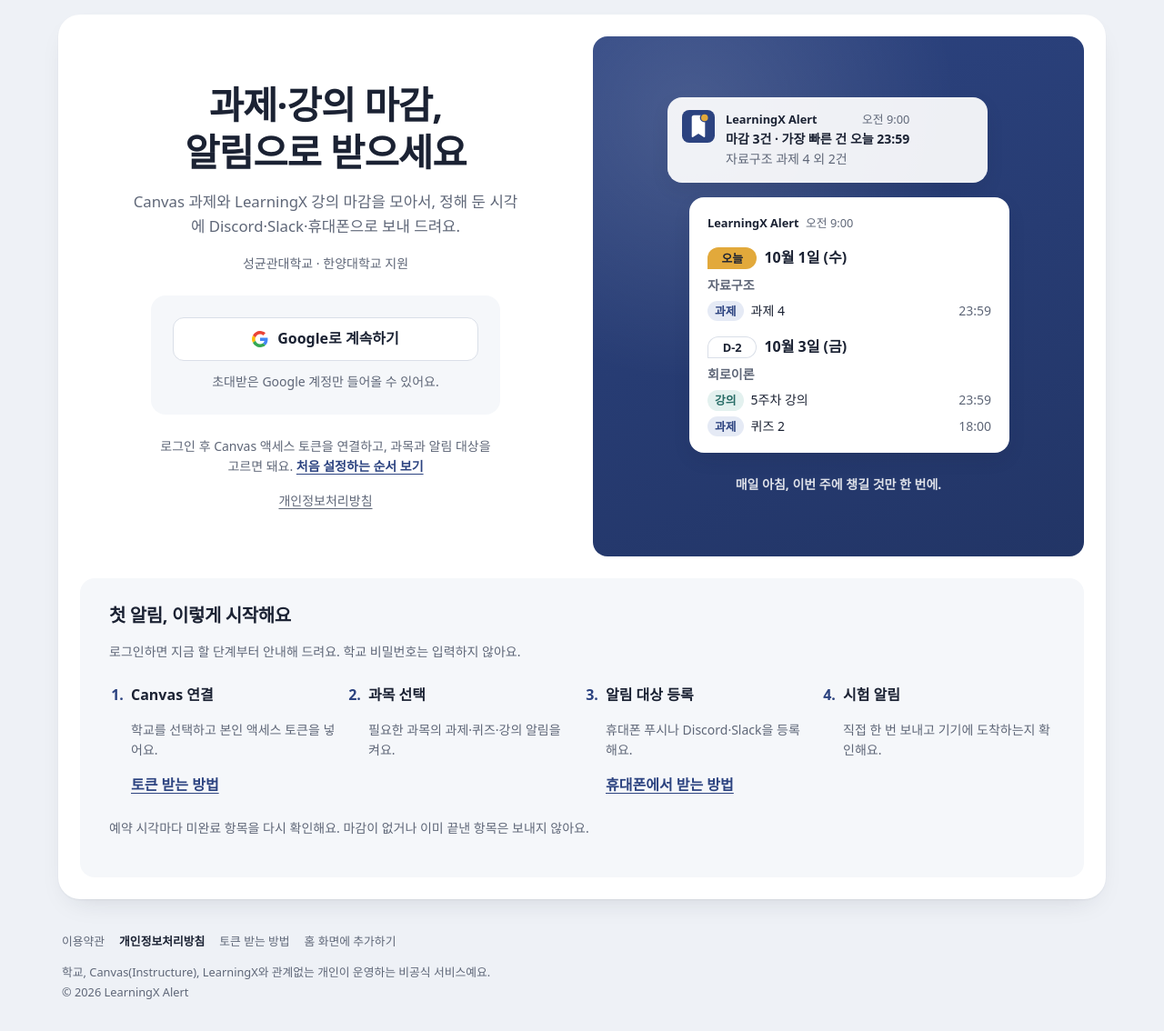
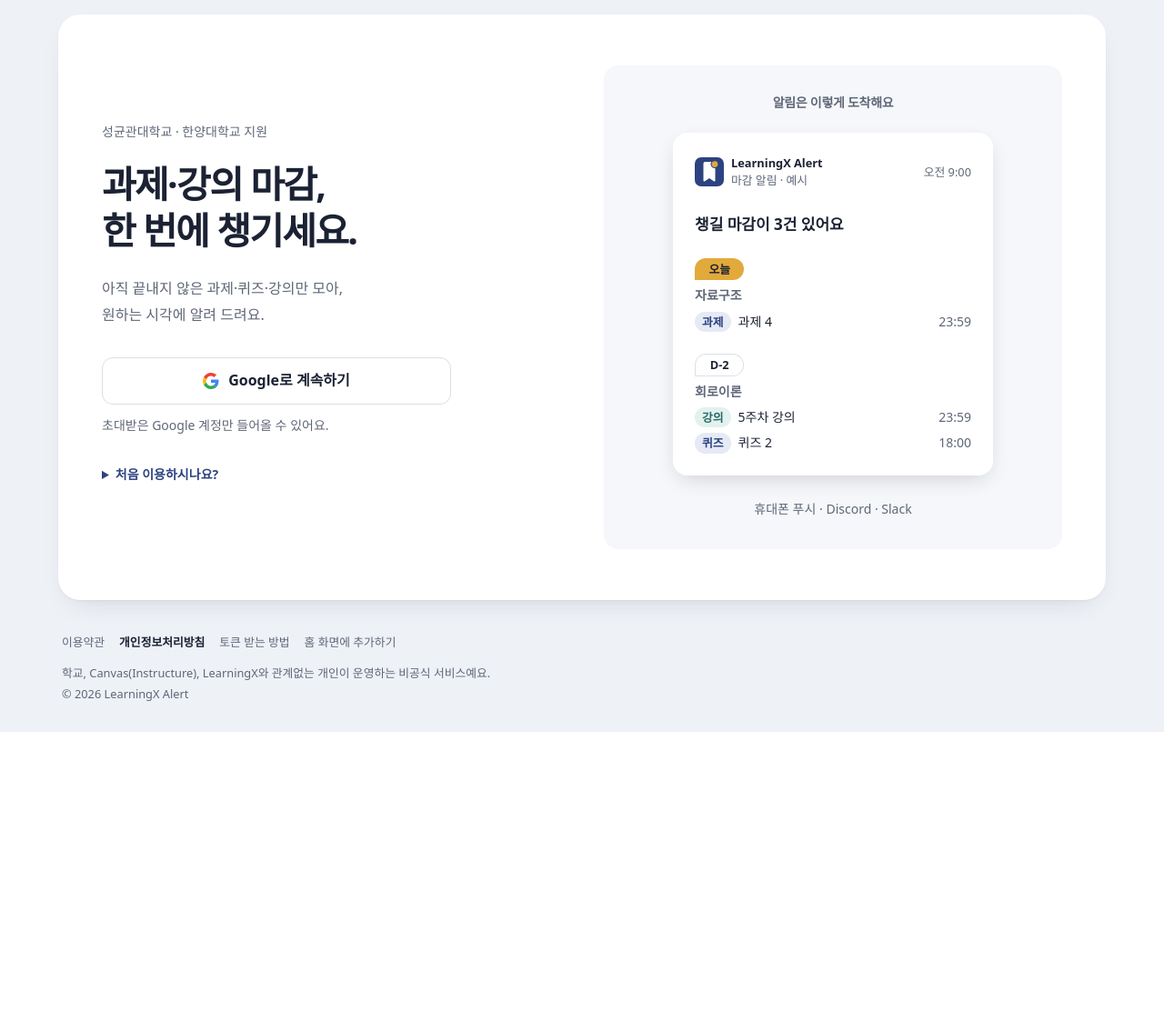
Before and after one commit to hjkim24/learningx-alert-web, a Django app: page /accounts/login/ in a window 1280 px wide. Shown: the part 66-1200 px from the top of the page at 91% size. After the commit the page ends 871 px from the top, so only its background shows below. Run offline with Django 5.2, Linux system fonts and the light colour scheme; some libraries are stand-ins or nearby versions.

Commit message:
fix: simplify login layout and setup help

```diff
--- a/static/app.css
+++ b/static/app.css
@@ -1381,77 +1381,80 @@ button[aria-busy="true"] {
   display: none;
 }
 
-/* Login: headline + sign-in card on the left, a sample alert on the right. */
+/* Login: one introduction and one real-sized notification example. */
+.page-frame:has(.login-layout) {
+  min-height: 0;
+  padding-bottom: 0;
+}
+
 .login-layout {
   display: grid;
   grid-template-columns: minmax(0, 1fr) minmax(0, 1fr);
-  gap: 24px;
-  min-height: calc(100vh - 180px);
-  padding: 24px;
+  align-items: center;
+  gap: 48px;
+  padding: 56px 48px;
 }
 
 .login-main {
-  display: flex;
-  flex-direction: column;
-  align-items: center;
-  justify-content: center;
-  padding: 48px 32px;
-  text-align: center;
+  min-width: 0;
+  padding: 16px 0;
+  word-break: keep-all;
 }
 
 .login-main h1 {
-  margin: 0 0 16px;
-  font-size: clamp(2rem, 3.6vw, 2.6rem);
+  margin: 0 0 24px;
+  font-size: clamp(2rem, 3.2vw, 2.75rem);
   line-height: 1.25;
-  letter-spacing: -0.02em;
+  letter-spacing: -0.04em;
 }
 
 .login-lead {
-  max-width: 26em;
+  max-width: 25em;
   margin: 0 0 32px;
   color: var(--muted);
-  font-size: 1.05rem;
-  line-height: 1.6;
+  font-size: var(--fs-body);
+  line-height: 1.8;
 }
 
 .login-schools {
-  margin: -16px 0 24px;
+  margin: 0 0 20px;
   color: var(--muted);
   font-size: var(--fs-small);
 }
 
 .login-start {
-  scroll-margin-top: 16px;
-}
-
-.login-start-steps {
-  display: grid;
-  grid-template-columns: repeat(4, minmax(0, 1fr));
-  gap: 24px;
-  padding-left: 20px;
-  margin: 24px 0;
-}
-
-.login-start-steps li {
-  padding-left: 4px;
-}
-
-.login-start-steps li::marker {
+  max-width: 24rem;
+  margin-top: 24px;
+  color: var(--muted);
+  font-size: var(--fs-small);
+}
+
+.login-start summary {
+  width: fit-content;
+  padding: 8px 0;
   color: var(--brand);
-  font-weight: 700;
-}
-
-.login-start-steps p {
-  color: var(--muted);
-  font-size: var(--fs-small);
-  line-height: 1.6;
+  cursor: pointer;
+  font-weight: 600;
+}
+
+.login-start-body {
+  padding: 4px 0 0;
+  line-height: 1.8;
+}
+
+.login-start-body p {
+  margin: 0 0 8px;
+}
+
+.login-start-body a {
+  display: inline-flex;
+  align-items: center;
+  min-height: 44px;
+  margin-right: 16px;
 }
 
 .login-card {
-  width: min(100%, 24rem);
-  border-radius: var(--r-block);
-  background: var(--surface-2);
-  padding: 24px;
+  max-width: 24rem;
 }
 
 .login-card form {
@@ -1460,7 +1463,7 @@ button[aria-busy="true"] {
 
 .google-button {
   width: 100%;
-  min-height: 48px;
+  min-height: 52px;
   border: 1px solid var(--line);
   border-radius: var(--r-control);
   background: var(--surface);
@@ -1490,28 +1493,6 @@ button[aria-busy="true"] {
   margin: 12px 0 0;
 }
 
-.login-after {
-  max-width: 24rem;
-  margin: 24px 0 0;
-  color: var(--muted);
-  font-size: var(--fs-small);
-  line-height: 1.6;
-  word-break: keep-all;
-}
-
-.login-after .guide-link {
-  white-space: nowrap;
-}
-
-.login-legal {
-  margin: 16px 0 0;
-  font-size: var(--fs-small);
-}
-
-.login-legal a {
-  color: var(--muted);
-}
-
 /* ---------- Privacy policy ---------- */
 .policy-list {
   margin: 0;
@@ -1537,84 +1518,68 @@ button[aria-busy="true"] {
 
 .login-visual {
   border-radius: var(--r-block);
-  background:
-    radial-gradient(circle at 20% 15%, rgb(255 255 255 / 14%), transparent 45%),
-    linear-gradient(160deg, var(--brand) 0%, var(--brand-strong) 100%);
+  background: var(--surface-2);
   display: flex;
   flex-direction: column;
   align-items: center;
-  justify-content: center;
-  gap: 16px;
-  padding: 48px 32px;
-  overflow: hidden;
-}
-
-.demo-push,
+  gap: 24px;
+  padding: 32px 24px;
+}
+
+.login-visual h2 {
+  margin: 0;
+  font-size: var(--fs-small);
+  font-weight: 600;
+  color: var(--muted);
+  text-align: center;
+  word-break: keep-all;
+}
+
+.demo-message p {
+  margin: 0;
+}
+
 .demo-message {
   width: min(100%, 22rem);
   border-radius: var(--r-block);
   background: var(--surface);
   box-shadow: var(--shadow-float);
   color: var(--ink);
-}
-
-.demo-push {
-  display: flex;
-  gap: 12px;
-  padding: 14px 16px;
-  background: rgb(255 255 255 / 92%);
-  transform: translateX(-12px);
-}
-
-.demo-push p,
-.demo-message p {
-  margin: 0;
-}
-
-.demo-push-icon {
-  width: 36px;
-  height: 36px;
+  display: grid;
+  gap: 24px;
+  padding: 24px;
+  font-variant-numeric: tabular-nums;
+}
+
+.demo-message-meta {
+  display: flex;
+  align-items: center;
+  gap: 8px;
+  color: var(--muted);
+  font-size: var(--fs-meta);
+  line-height: 1.5;
+}
+
+.demo-message-meta img {
   flex: none;
-  display: block;
-}
-
-.demo-push-head {
-  display: flex;
-  justify-content: space-between;
-  gap: 12px;
-  font-size: var(--fs-meta);
-}
-
-.demo-push-head span,
-.demo-push-body {
-  color: var(--muted);
-}
-
-.demo-push-title {
-  font-size: var(--fs-small);
-  font-weight: 700;
-}
-
-.demo-push-body {
-  font-size: var(--fs-small);
-}
-
-.demo-message {
-  display: grid;
-  gap: 16px;
-  padding: 18px 20px;
-  transform: translateX(12px);
-  font-variant-numeric: tabular-nums;
-}
-
-.demo-message-meta {
-  color: var(--muted);
-  font-size: var(--fs-meta);
+}
+
+.demo-message-meta > div {
+  display: grid;
 }
 
 .demo-message-meta strong {
   color: var(--ink);
-  margin-right: 4px;
+  white-space: nowrap;
+}
+
+.demo-message-meta .demo-time {
+  white-space: nowrap;
+}
+
+.demo-message-title {
+  font-size: var(--fs-h3);
+  font-weight: 700;
 }
 
 .demo-day {
@@ -1662,31 +1627,12 @@ button[aria-busy="true"] {
 }
 
 .login-visual-caption {
-  margin: 8px 0 0;
-  color: rgb(255 255 255 / 85%);
-  font-size: var(--fs-small);
-  font-weight: 700;
-}
-
-@media (max-width: 760px) {
-  .login-layout {
-    grid-template-columns: 1fr;
-    min-height: 0;
-    padding: 10px;
-  }
-
-  .login-main {
-    padding: 32px 12px;
-  }
-
-  .login-visual {
-    padding: 32px 16px;
-  }
-
-  .demo-push,
-  .demo-message {
-    transform: none;
-  }
+  margin: 0;
+  color: var(--muted);
+  font-size: var(--fs-small);
+  line-height: 1.8;
+  text-align: center;
+  word-break: keep-all;
 }
 
 .notice-page {
--- a/templates/account/login.html
+++ b/templates/account/login.html
@@ -6,9 +6,9 @@
 {% block content %}
   <div class="login-layout">
     <section class="login-main" aria-labelledby="login-title">
-      <h1 id="login-title">과제·강의 마감,<br>알림으로 받으세요</h1>
-      <p class="login-lead">Canvas 과제와 LearningX 강의 마감을 모아서, 정해 둔 시각에 Discord·Slack·휴대폰으로 보내 드려요.</p>
       <p class="login-schools">{% for school in supported_schools %}{{ school.name }}{% if not forloop.last %} · {% endif %}{% endfor %} 지원</p>
+      <h1 id="login-title">과제·강의 마감,<br>한 번에 챙기세요.</h1>
+      <p class="login-lead">아직 끝내지 않은 과제·퀴즈·강의만 모아,<br class="login-lead-break"> 원하는 시각에 알려 드려요.</p>
 
       <div class="login-card">
         <form method="post" action="{% provider_login_url 'google' process='login' %}">
@@ -30,48 +30,38 @@
         {% endif %}
       </div>
 
-      <p class="login-after">로그인 후 Canvas 액세스 토큰을 연결하고, 과목과 알림 대상을 고르면 돼요. <a class="guide-link" href="#how-to-start">처음 설정하는 순서 보기</a></p>
-      <p class="login-legal"><a href="{% url 'privacy_policy' %}">개인정보처리방침</a>{% if privacy_contact_email %} · 로그인이 안 되면 <a href="mailto:{{ privacy_contact_email }}">{{ privacy_contact_email }}</a>{% endif %}</p>
+      <details class="login-start" id="how-to-start">
+        <summary>처음 이용하시나요?</summary>
+        <div class="login-start-body">
+          <p>로그인하면 연결부터 시험 알림까지 차례로 안내해 드려요. 학교 비밀번호 대신 본인의 Canvas 액세스 토큰으로 연결해요.</p>
+          <a href="{% url 'canvas_token_guide' %}">토큰 받는 방법</a>
+          <a href="{% url 'pwa_install_guide' %}">휴대폰에서 받는 방법</a>
+        </div>
+      </details>
     </section>
 
-    <aside class="login-visual" aria-label="알림 예시">
-      <div class="demo-push" aria-hidden="true">
-        <img class="demo-push-icon" src="{% static 'icons/favicon.svg' %}" width="36" height="36" alt="">
-        <div>
-          <p class="demo-push-head"><strong>LearningX Alert</strong><span>오전 9:00</span></p>
-          <p class="demo-push-title">마감 3건 · 가장 빠른 건 오늘 23:59</p>
-          <p class="demo-push-body">자료구조 과제 4 외 2건</p>
+    <aside class="login-visual" aria-labelledby="login-preview-title">
+      <h2 id="login-preview-title">알림은 이렇게 도착해요</h2>
+      <div class="demo-message" aria-hidden="true">
+        <div class="demo-message-meta">
+          <img src="{% static 'icons/favicon.svg' %}" width="32" height="32" alt="">
+          <div><strong>LearningX Alert</strong><span>마감 알림 · 예시</span></div>
+          <span class="demo-time">오전 9:00</span>
         </div>
-      </div>
-
-      <div class="demo-message" aria-hidden="true">
-        <p class="demo-message-meta"><strong>LearningX Alert</strong> 오전 9:00</p>
+        <p class="demo-message-title">챙길 마감이 3건 있어요</p>
         <div class="demo-day">
-          <p class="demo-day-title"><span class="badge badge-dday is-urgent">오늘</span> 10월 1일 (수)</p>
+          <p class="demo-day-title"><span class="badge badge-dday is-urgent">오늘</span></p>
           <p class="demo-course">자료구조</p>
           <p class="demo-item"><span class="demo-kind">과제</span> 과제 4 <span class="demo-time">23:59</span></p>
         </div>
         <div class="demo-day">
-          <p class="demo-day-title"><span class="badge badge-dday">D-2</span> 10월 3일 (금)</p>
+          <p class="demo-day-title"><span class="badge badge-dday">D-2</span></p>
           <p class="demo-course">회로이론</p>
           <p class="demo-item"><span class="demo-kind demo-kind-lecture">강의</span> 5주차 강의 <span class="demo-time">23:59</span></p>
-          <p class="demo-item"><span class="demo-kind">과제</span> 퀴즈 2 <span class="demo-time">18:00</span></p>
+          <p class="demo-item"><span class="demo-kind">퀴즈</span> 퀴즈 2 <span class="demo-time">18:00</span></p>
         </div>
       </div>
-
-      <p class="login-visual-caption">매일 아침, 이번 주에 챙길 것만 한 번에.</p>
+      <p class="login-visual-caption">휴대폰 푸시 · Discord · Slack</p>
     </aside>
   </div>
-
-  <section class="login-start panel" id="how-to-start" aria-labelledby="login-start-title">
-    <h2 id="login-start-title">첫 알림, 이렇게 시작해요</h2>
-    <p class="fine-print">로그인하면 지금 할 단계부터 안내해 드려요. 학교 비밀번호는 입력하지 않아요.</p>
-    <ol class="login-start-steps">
-      <li><strong>Canvas 연결</strong><p>학교를 선택하고 본인 액세스 토큰을 넣어요.</p><a class="guide-link" href="{% url 'canvas_token_guide' %}">토큰 받는 방법</a></li>
-      <li><strong>과목 선택</strong><p>필요한 과목의 과제·퀴즈·강의 알림을 켜요.</p></li>
-      <li><strong>알림 대상 등록</strong><p>휴대폰 푸시나 Discord·Slack을 등록해요.</p><a class="guide-link" href="{% url 'pwa_install_guide' %}">휴대폰에서 받는 방법</a></li>
-      <li><strong>시험 알림</strong><p>직접 한 번 보내고 기기에 도착하는지 확인해요.</p></li>
-    </ol>
-    <p class="fine-print">예약 시각마다 미완료 항목을 다시 확인해요. 마감이 없거나 이미 끝낸 항목은 보내지 않아요.</p>
-  </section>
 {% endblock %}
```
Also changed, not shown: other parts of static/app.css (+51 -1 lines), FEATURE_SPEC.md (+3 -3 lines), accounts/tests/test_onboarding.py (+0 -1 lines), docs/HANDOFF.md (+8 -1 lines), README.md.
